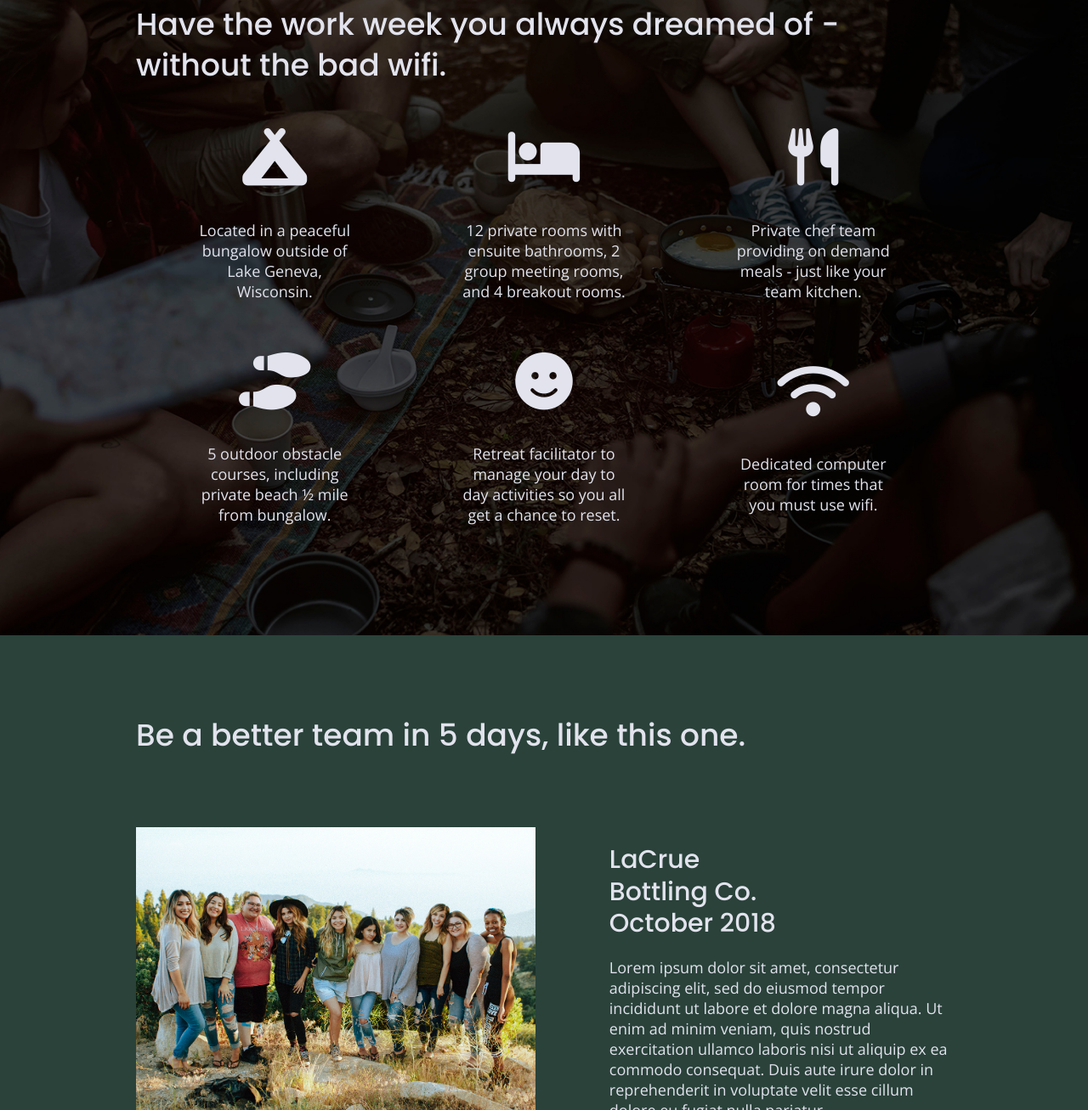
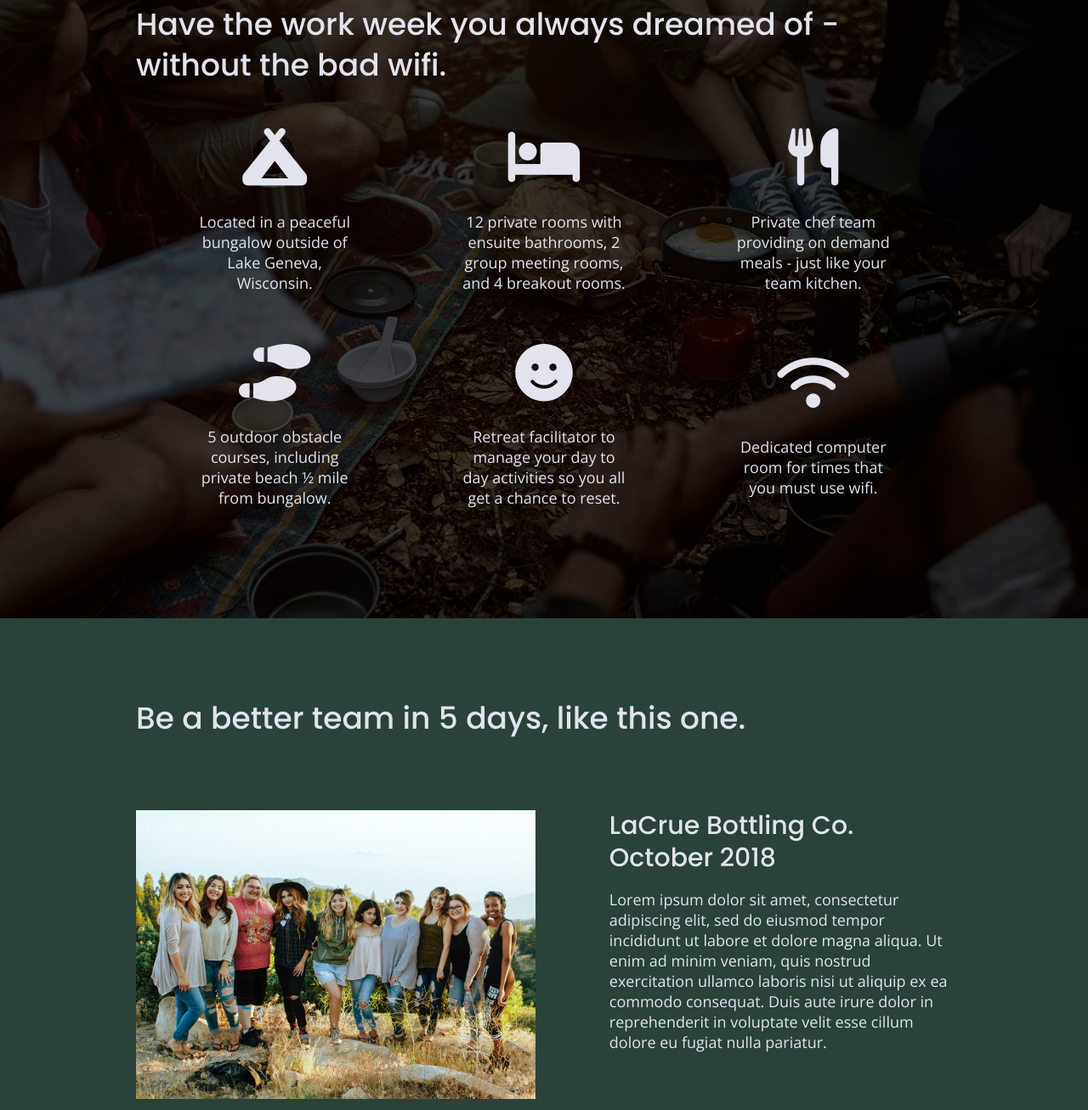
Before and after one commit to lianadanae/responsive-website-practice, a website built with Parcel: page index.html in a window 1280 px wide. Shown: the part 1089-2396 px from the top of the page at 85% size. Built offline with nearby package versions, Linux system fonts and the light colour scheme.

Commit message:
fix reviews h3

```diff
--- a/css/main.css
+++ b/css/main.css
@@ -615,7 +615,7 @@ input[type=button] {
     width: 62%
   }
 
-  features i {
+  .features i {
     margin-bottom: 30px;
   }
 
@@ -634,7 +634,7 @@ input[type=button] {
     width: 49%;
   }
 
-  reviews h3 {
+  .reviews h3 {
     width: 75%;
     margin: 0;
   }
@@ -785,12 +785,17 @@ input[type=button] {
   }
 
   /* Reviews */
-  .reviews article div {
-    width: 42%;
-  }
 
   .reviews h2 {
     padding-bottom: 50px;
+  }
+
+  .reviews h3 {
+    width: 75%;
+  }
+
+  .reviews article div {
+    width: 42%;
   }
 
   /* Footer */
```
